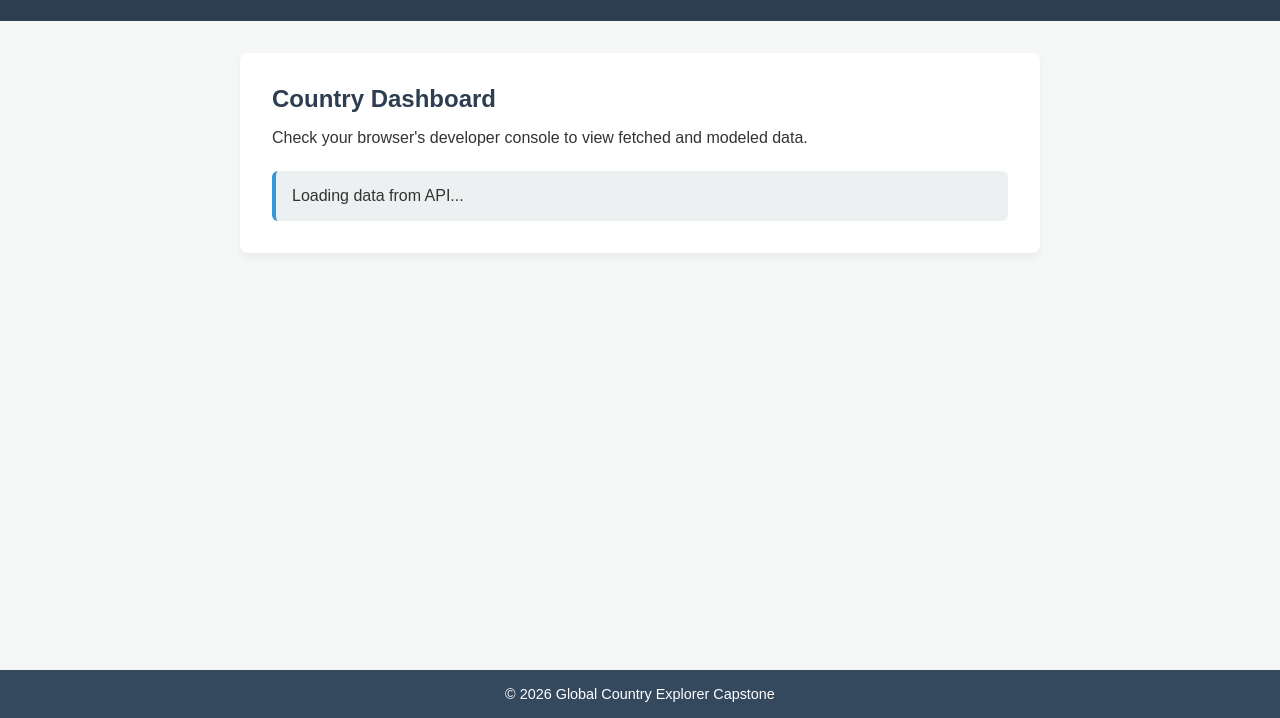
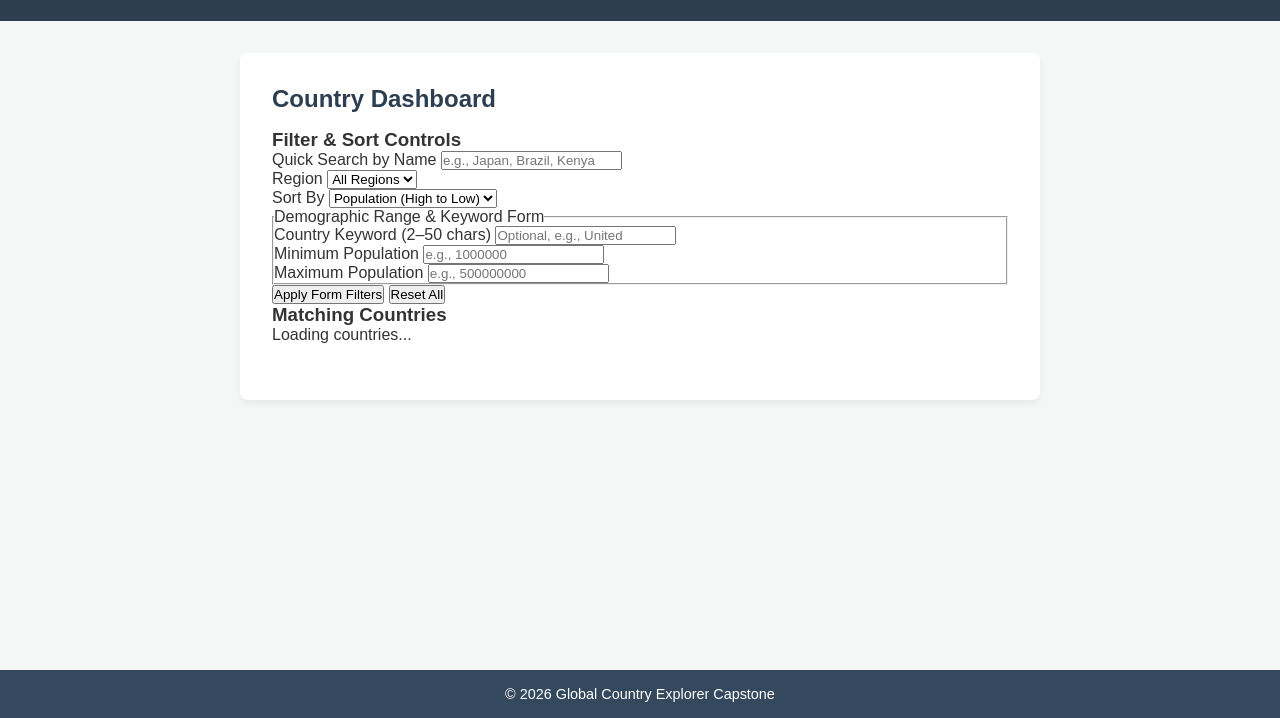
Before and after one commit to jay0855/cs2100-capstone, a plain HTML site: page index.html in a window 1280 px wide. Shown: the part 82-800 px from the top of the page. Drawn offline with Linux system fonts and the light colour scheme.

Commit message:
Enhance country dashboard with filter and sort controls

```diff
--- a/index.html
+++ b/index.html
@@ -13,12 +13,105 @@
     </header>
 
     <main>
-        <section class="content-section">
-            <h2>Country Dashboard</h2>
-            <p>Check your browser's developer console to view fetched and modeled data.</p>
-            <div id="data-container" class="card-container">
-                <div class="card placeholder">Loading data from API...</div>
-            </div>
+        <section class="content-section" aria-labelledby="dashboard-heading">
+            <h2 id="dashboard-heading">Country Dashboard</h2>
+
+            <section class="controls-panel" aria-labelledby="controls-heading">
+                <h3 id="controls-heading">Filter &amp; Sort Controls</h3>
+
+                <div class="quick-filters">
+                    <div class="field-group">
+                        <label for="quick-search">Quick Search by Name</label>
+                        <input
+                            type="search"
+                            id="quick-search"
+                            name="quickSearch"
+                            placeholder="e.g., Japan, Brazil, Kenya"
+                            autocomplete="off"
+                        >
+                    </div>
+
+                    <div class="field-group">
+                        <label for="region-filter">Region</label>
+                        <select id="region-filter" name="region">
+                            <option value="all">All Regions</option>
+                            <option value="Africa">Africa</option>
+                            <option value="Americas">Americas</option>
+                            <option value="Antarctic">Antarctic</option>
+                            <option value="Asia">Asia</option>
+                            <option value="Europe">Europe</option>
+                            <option value="Oceania">Oceania</option>
+                        </select>
+                    </div>
+
+                    <div class="field-group">
+                        <label for="sort-by">Sort By</label>
+                        <select id="sort-by" name="sortBy">
+                            <option value="population-desc">Population (High to Low)</option>
+                            <option value="population-asc">Population (Low to High)</option>
+                            <option value="name-asc">Name (A–Z)</option>
+                            <option value="name-desc">Name (Z–A)</option>
+                        </select>
+                    </div>
+                </div>
+
+                <form id="custom-filter-form" class="validation-form" novalidate>
+                    <fieldset class="form-grid">
+                        <legend>Demographic Range &amp; Keyword Form</legend>
+
+                        <div class="field-group">
+                            <label for="form-country-name">Country Keyword (2–50 chars)</label>
+                            <input
+                                type="text"
+                                id="form-country-name"
+                                name="countryName"
+                                placeholder="Optional, e.g., United"
+                            >
+                            <span id="error-country-name" class="error-message" role="alert"></span>
+                        </div>
+
+                        <div class="field-group">
+                            <label for="form-min-pop">Minimum Population</label>
+                            <input
+                                type="number"
+                                id="form-min-pop"
+                                name="minPopulation"
+                                min="0"
+                                step="1"
+                                placeholder="e.g., 1000000"
+                            >
+                            <span id="error-min-pop" class="error-message" role="alert"></span>
+                        </div>
+
+                        <div class="field-group">
+                            <label for="form-max-pop">Maximum Population</label>
+                            <input
+                                type="number"
+                                id="form-max-pop"
+                                name="maxPopulation"
+                                min="0"
+                                step="1"
+                                placeholder="e.g., 500000000"
+                            >
+                            <span id="error-max-pop" class="error-message" role="alert"></span>
+                        </div>
+                    </fieldset>
+
+                    <div class="form-actions">
+                        <button type="submit" class="btn btn-primary">Apply Form Filters</button>
+                        <button type="button" id="reset-filters-btn" class="btn btn-secondary">Reset All</button>
+                    </div>
+                </form>
+            </section>
+
+            <section class="results-section" aria-labelledby="results-heading">
+                <div class="results-header">
+                    <h3 id="results-heading">Matching Countries</h3>
+                    <p id="results-count" class="results-count" aria-live="polite">Loading countries...</p>
+                </div>
+
+                <div id="data-container" class="card-container"></div>
+            </section>
         </section>
     </main>
 
```
